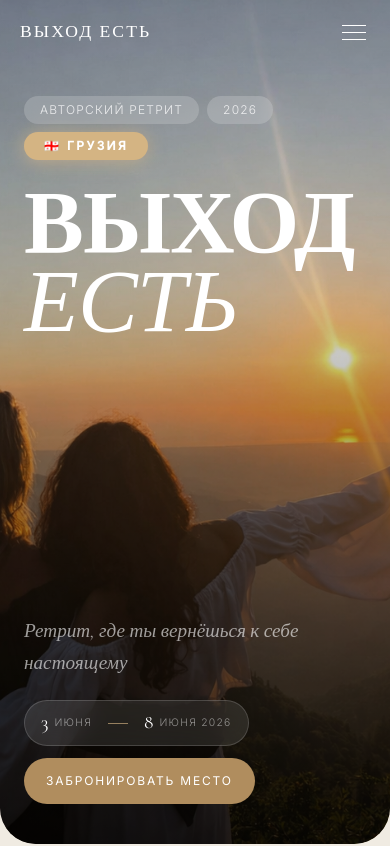
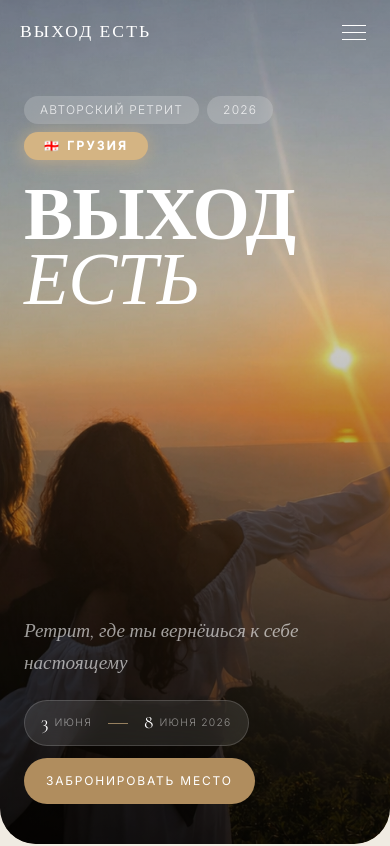
Before and after one commit to mixa-lll/RetritGergia, a React (Vite) app: page / in a window 390 px wide. Shown: the top 846 px of the page. Built offline with nearby package versions, Linux system fonts and the light colour scheme.

Commit message:
tweak mobile hero heading size

```diff
--- a/src/app/App.tsx
+++ b/src/app/App.tsx
@@ -312,7 +312,7 @@ export default function App() {
             className="text-white"
             style={{
               fontFamily: titleFont,
-              fontSize: "clamp(5.5rem, 23vw, 9rem)",
+              fontSize: "clamp(4.6rem, 18vw, 9rem)",
               fontWeight: 600,
               letterSpacing: "-0.01em",
               lineHeight: 0.88,
```
